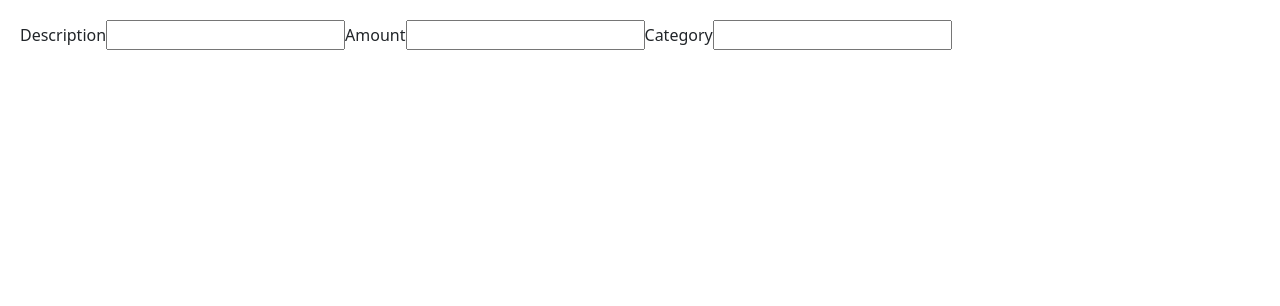
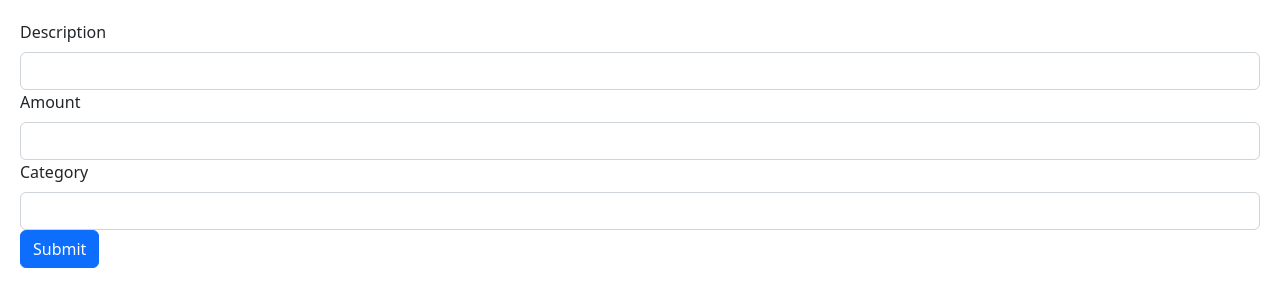
Before and after one commit to HigherIB/react-app-workable, a React (Vite) app: page / in a window 1280 px wide. Shown: the top 306 px of the page. Built offline with nearby package versions, Linux system fonts and the light colour scheme.

Commit message:
form bootstrap styles

```diff
--- a/src/components/ExpenseForm.tsx
+++ b/src/components/ExpenseForm.tsx
@@ -1,21 +1,25 @@
 const ExpenseForm = () => {
     return (
         <form>
-          <label htmlFor="description">Description</label>
+          <label htmlFor="description" className="form-label">Description</label>
           <input
                 id="description"
                 type="text"
+                className="form-control"
             />
-          <label htmlFor="amount">Amount</label>
+          <label htmlFor="amount" className="form-label">Amount</label>
           <input
                 id="amount"
                 type="number"
+                className="form-control"
             />
-            <label htmlFor="category">Category</label>
+            <label htmlFor="category" className="form-label">Category</label>
             <input
                 id="category"
                 type="text"
+                className="form-control"
             />
+            <button type="submit" className="btn btn-primary">Submit</button>
         </form>
     )
 }
```
